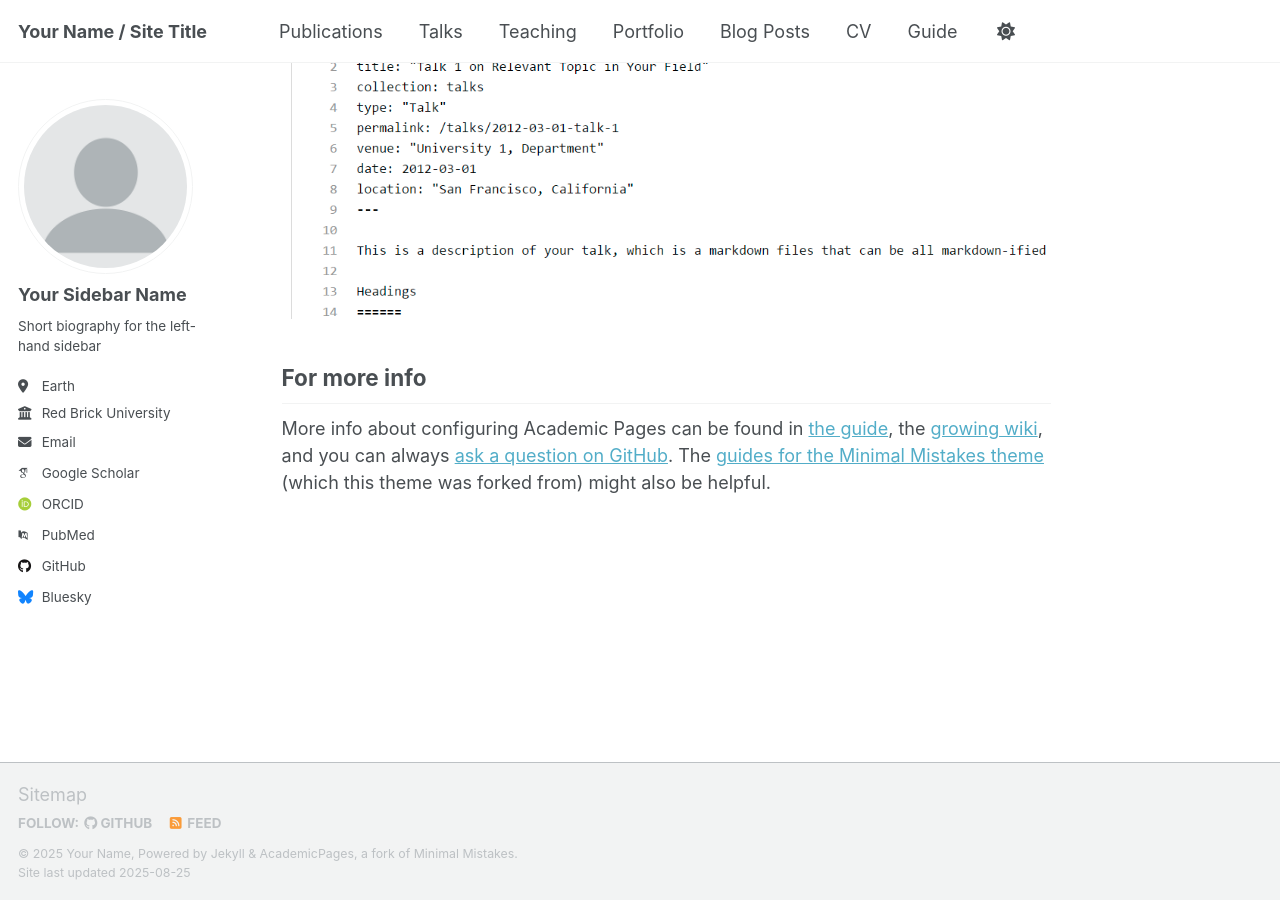
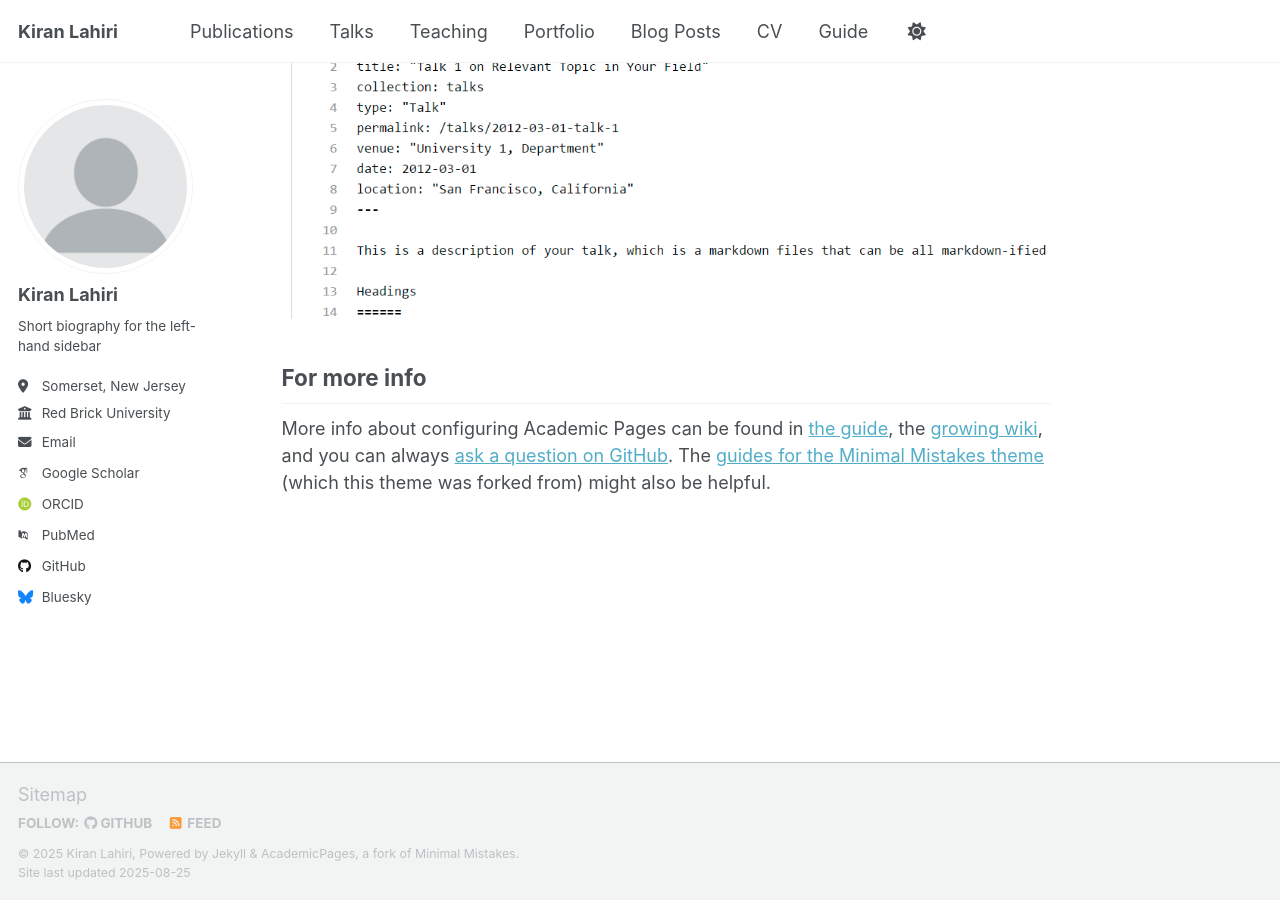
Before and after one commit to kiranlahiri/kiranlahiri.github.io, a Jekyll site: the page built from _pages/about.md, in a window 1280 px wide and 900 px high, scrolled down 2880 px. Built offline with Jekyll 4.4.1, drawn with Linux system fonts in a browser that asks for light colours; some web fonts are replaced; a script that is not in the unit is left out.

Commit message:
added name

```diff
--- a/_config.yml
+++ b/_config.yml
@@ -9,13 +9,13 @@
 # Basic Site Settings
 locale                   : "en-US"
 site_theme               : "default" # Currently available options are "default", "air"
-title                    : "Your Name / Site Title"
+title                    : "Kiran Lahiri"
 title_separator          : "-"
-name                     : &name "Your Name"
+name                     : &name "Kiran Lahiri"
 description              : &description "personal description"
-url                      : https://academicpages.github.io # the base hostname & protocol for your site e.g. "https://[your GitHub username].github.io" or if you already have some other page hosted on Github then use "https://[your GitHub username].github.io/[Your Repo Name]"
+url                      : https://kiranlahiri.github.io # the base hostname & protocol for your site e.g. "https://[your GitHub username].github.io" or if you already have some other page hosted on Github then use "https://[your GitHub username].github.io/[Your Repo Name]"
 baseurl                  : "" # the subpath of your site, e.g. "/blog"
-repository               : "academicpages/academicpages.github.io"
+repository               : "kiranlahiri/kiranlahiri.github.io"
 
 # Site Author - The following control what appear as part of the author content on the side bar.
 #               If a field is blank the icon and link will not appear, otherwise it will be shown.
@@ -23,10 +23,10 @@
 author:
   # Biographic information
   avatar           : "profile.png"
-  name             : "Your Sidebar Name"
+  name             : "Kiran Lahiri"
   pronouns         : # example: "she/her"
   bio              : "Short biography for the left-hand sidebar"
-  location         : "Earth"
+  location         : "Somerset, New Jersey"
   employer         : "Red Brick University"
   uri              : # URL
   email            : "none@example.org"
```
